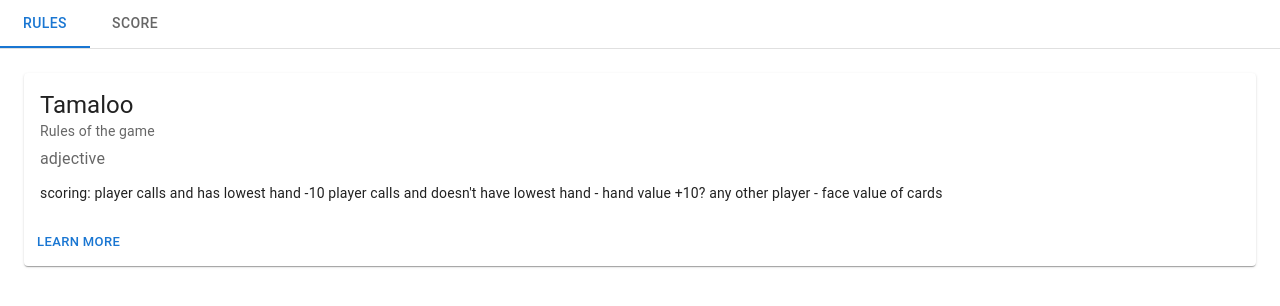
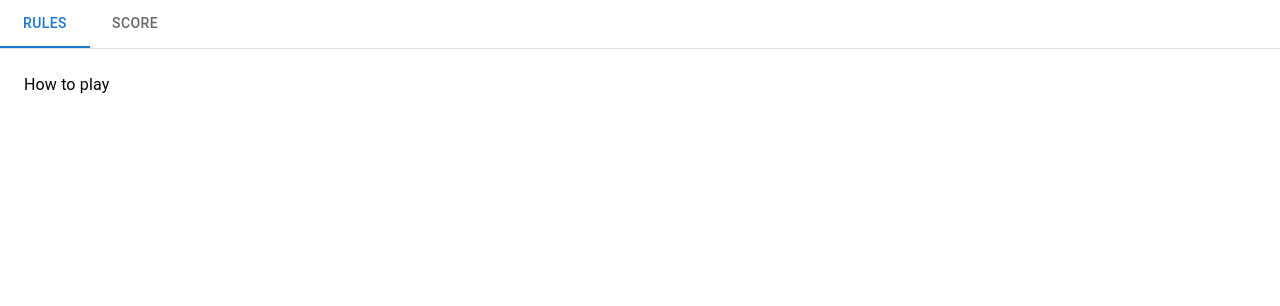
Before and after one commit to tmastrom/tamalou, a Next.js app in the folder frontend/: page / in a window 1280 px wide. Shown: the top 306 px of the page. Built offline with nearby package versions, Linux system fonts and the light colour scheme.

Commit message:
fix console warnings

```diff
--- a/frontend/components/BasicTabs.tsx
+++ b/frontend/components/BasicTabs.tsx
@@ -25,7 +25,7 @@ function TabPanel(props: TabPanelProps) {
     >
       {value === index && (
         <Box sx={{ p: 3 }}>
-          <Typography>{children}</Typography>
+          <Typography component={'span'} >{children}</Typography>
         </Box>
       )}
     </div>
--- a/frontend/components/Rules.tsx
+++ b/frontend/components/Rules.tsx
@@ -1,43 +1,10 @@
 import * as React from 'react';
-import Box from '@mui/material/Box';
-import Card from '@mui/material/Card';
-import CardActions from '@mui/material/CardActions';
-import CardContent from '@mui/material/CardContent';
-import Button from '@mui/material/Button';
-import Typography from '@mui/material/Typography';
 
-const bull = (
-  <Box
-    component="span"
-    sx={{ display: 'inline-block', mx: '2px', transform: 'scale(0.8)' }}
-  >
-    •
-  </Box>
-);
 
 export default function RulesCard() {
   return (
-    <Card sx={{ minWidth: 275 }}>
-      <CardContent>
-        <Typography variant="h5" component="div">
-          Tamaloo
-        </Typography>
-        <Typography sx={{ fontSize: 14 }} color="text.secondary" gutterBottom>
-          Rules of the game
-        </Typography>
-        <Typography sx={{ mb: 1.5 }} color="text.secondary">
-          adjective
-        </Typography>
-        <Typography variant="body2">
-            scoring:
-            player calls and has lowest hand -10
-            player calls and doesn't have lowest hand - hand value +10?
-            any other player - face value of cards
-        </Typography>
-      </CardContent>
-      <CardActions>
-        <Button size="small">Learn More</Button>
-      </CardActions>
-    </Card>
+    <>
+      <div>How to play</div>
+    </>
   );
 }
--- a/frontend/components/ScoreTable.tsx
+++ b/frontend/components/ScoreTable.tsx
@@ -8,7 +8,7 @@ import TableHead from '@mui/material/TableHead';
 import TableRow from '@mui/material/TableRow';
 
 interface Column {
-  id: 'name' | 'round1' |'score';
+  id: 'name' | 'score';
   label: string;
   minWidth?: number;
   align?: 'right';
@@ -17,13 +17,6 @@ interface Column {
 
 const columns: readonly Column[] = [
   { id: 'name', label: 'Name', minWidth: 170 },
-  {
-    id: 'round1',
-    label: 'Round 1',
-    minWidth: 170,
-    align: 'right',
-    format: (value: number) => value.toLocaleString('en-US'),
-  },
   {
     id: 'score',
     label: 'Score',
@@ -36,23 +29,21 @@ const columns: readonly Column[] = [
 interface Data {
   rowId: number;
   name: string;
-  round1: number
   score: number;
 }
 
 function createData(
   rowId: number,
   name: string,
-  round1: number,
   score: number,
 ): Data {
-  return { rowId, name, round1, score };
+  return { rowId, name, score };
 }
 
 const rows = [
-  createData(0, 'Player1', -10, -10),
-  createData(1, 'Player2', 14, 14),
-  createData(2, 'Player3', 26, 26),
+  createData(0, 'Player1', -10),
+  createData(1, 'Player2', 14),
+  createData(2, 'Player3', 26),
 ];
 
 const handleClick = (rowId: number) => {
@@ -80,7 +71,7 @@ export default function StickyHeadTable() {
           <TableBody>
             {rows.map((row) => {
               return (
-                <TableRow hover role="checkbox" tabIndex={-1} onClick={() => handleClick(row.rowId)}>
+                <TableRow hover role="checkbox" tabIndex={-1} onClick={() => handleClick(row.rowId)} key={row.rowId}>
                   {columns.map((column) => {
                     const value = row[column.id];
                     return (
```
